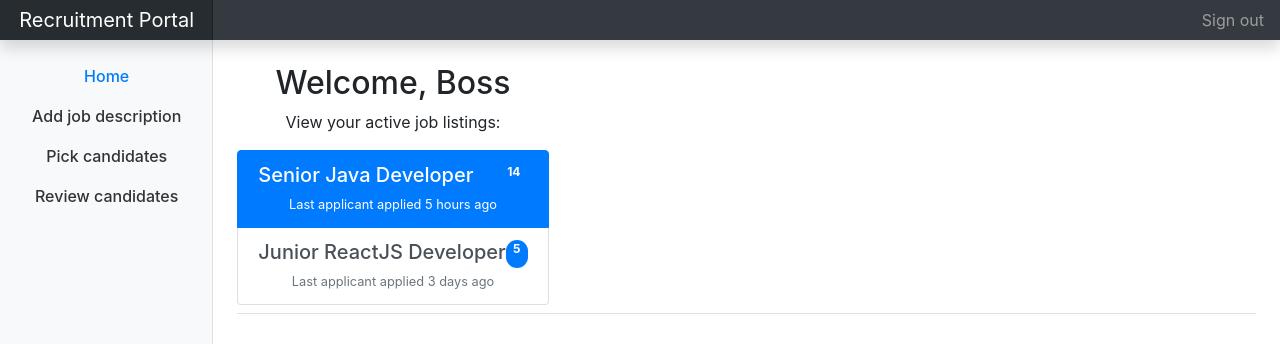
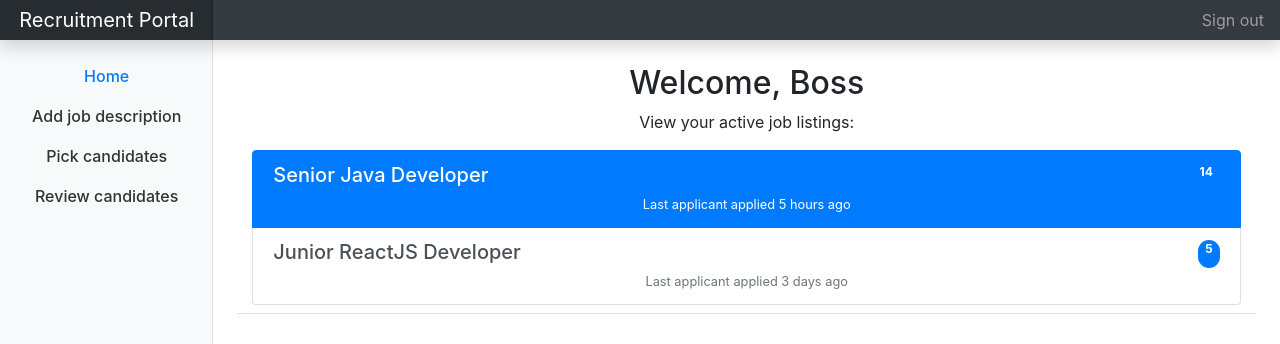
Before and after one commit to wwcode-hackathon3/diversified-recruitment, a React (Create React App) app: page /home in a window 1280 px wide. Shown: the top 344 px of the page. Built offline with nearby package versions, Linux system fonts and the light colour scheme.

Commit message:
make width fluid

```diff
--- a/src/views/Home.js
+++ b/src/views/Home.js
@@ -4,7 +4,7 @@ const username = 'Boss';
 
 export default class Home extends React.Component {
   render() {
-    return <div>
+    return <div class="container-fluid">
       <h1 className="h2">Welcome, {username}</h1>
       <p>View your active job listings:</p>
       <div className="list-group">
```
